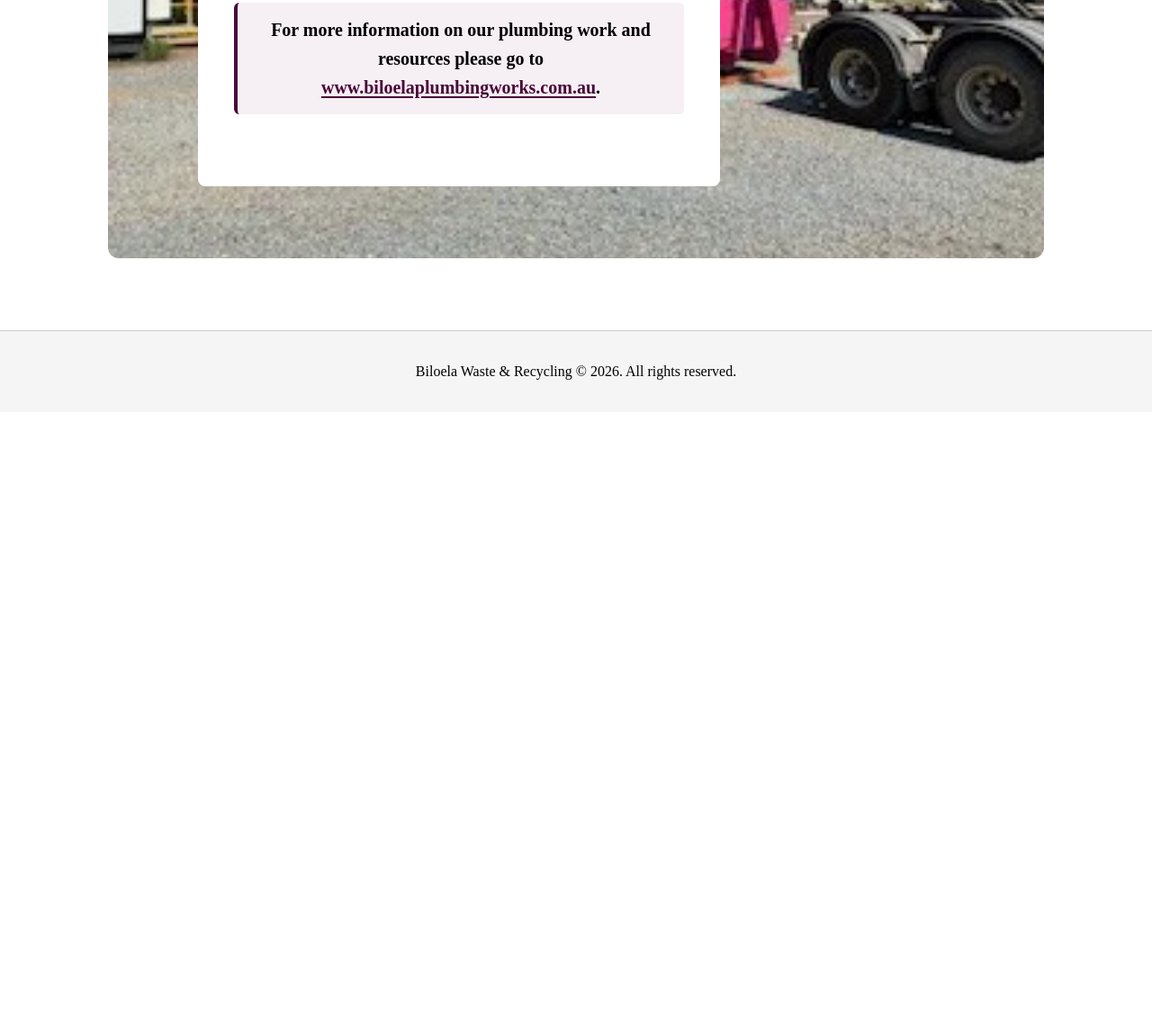
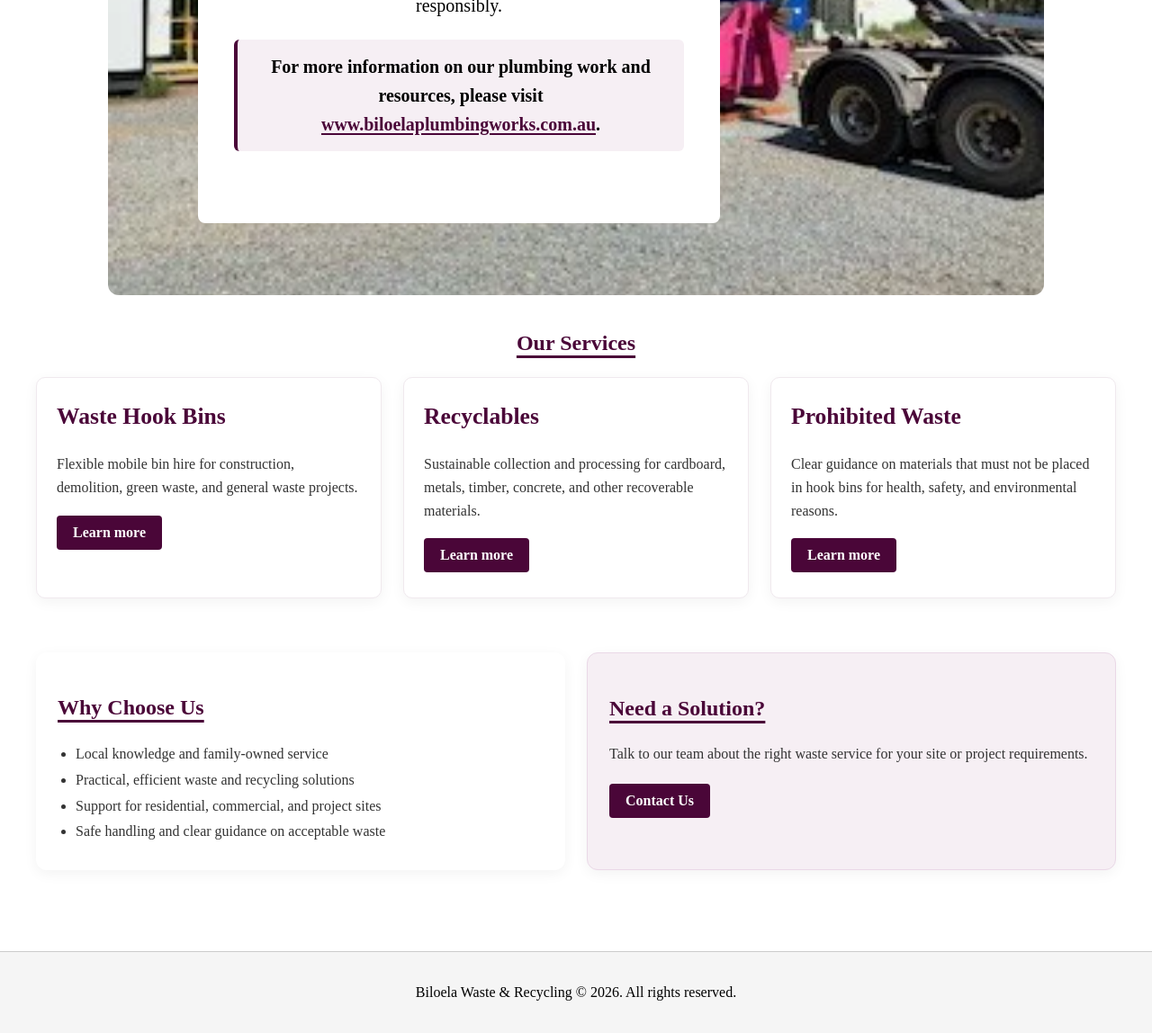
Before and after one commit to help-me202/bwrecycling, a website: page HTML/index.html in a window 1280 px wide. Shown: the part 935-2083 px from the top of the page at 90% size. Before the commit the page ends 1393 px from the top, so only its background shows below. Drawn offline with Linux system fonts and the light colour scheme; files that its build step writes are made by us from their sources; files whose address does not match are found by name; a web font is replaced by a local one.

Commit message:
fixed it

```diff
--- a/CSS/index.css
+++ b/CSS/index.css
@@ -113,3 +113,110 @@ body {
 .about-us-cta-link:hover {
   color: #2f0324;
 }
+
+.home-main {
+  width: min(1200px, calc(100% - 32px));
+  margin: 0 auto;
+}
+
+.services-section {
+  padding: 0 0 40px;
+  text-align: center;
+}
+
+.services-section h2,
+.feature-panel h2 {
+  color: #4a0638;
+  text-decoration: underline;
+  text-decoration-color: #4a0638;
+  text-decoration-thickness: 3px;
+  text-underline-offset: 6px;
+  margin-bottom: 24px;
+}
+
+.service-grid {
+  display: grid;
+  grid-template-columns: repeat(3, minmax(0, 1fr));
+  gap: 24px;
+  margin-top: 24px;
+}
+
+.service-card {
+  background: #ffffff;
+  border-radius: 10px;
+  box-shadow: 0 4px 15px rgba(0, 0, 0, 0.05);
+  padding: 28px 22px;
+  border: 1px solid #f0e9ee;
+  text-align: left;
+}
+
+.service-card h3 {
+  margin-top: 0;
+  color: #4a0638;
+  font-size: 1.6rem;
+}
+
+.service-card p {
+  color: #333333;
+  line-height: 1.6;
+  margin-bottom: 18px;
+}
+
+.service-card a,
+.cta-button {
+  display: inline-block;
+  background-color: #4a0638;
+  color: #ffffff;
+  text-decoration: none;
+  border-radius: 4px;
+  padding: 10px 18px;
+  font-weight: bold;
+}
+
+.service-card a:hover,
+.cta-button:hover {
+  background-color: #6b0951;
+}
+
+.features-section {
+  display: grid;
+  grid-template-columns: repeat(2, minmax(0, 1fr));
+  gap: 24px;
+  padding: 20px 0 50px;
+}
+
+.feature-panel {
+  background: #ffffff;
+  border-radius: 12px;
+  box-shadow: 0 4px 15px rgba(0, 0, 0, 0.05);
+  padding: 28px 24px;
+}
+
+.feature-panel ul {
+  margin: 0;
+  padding-left: 20px;
+  color: #333333;
+  line-height: 1.8;
+}
+
+.accent-panel {
+  background: #f6eff4;
+  border: 1px solid #ead8e7;
+}
+
+.accent-panel p {
+  color: #333333;
+  line-height: 1.6;
+  margin-bottom: 20px;
+}
+
+@media (max-width: 768px) {
+  .service-grid,
+  .features-section {
+    grid-template-columns: 1fr;
+  }
+
+  .about-us-text-block {
+    margin: 0 auto;
+  }
+}
--- a/HTML/index.html
+++ b/HTML/index.html
@@ -14,42 +14,44 @@
       href="https://fonts.googleapis.com/css2?family=Frank+Ruhl+Libre:wght@300;400;500;700;900&display=swap"
       rel="stylesheet"
     />
-    <link rel="stylesheet" type="text/css" href="./CSS/index.css" />
+    <link rel="stylesheet" type="text/css" href="/CSS/index.css" />
     <title>Home</title>
   </head>
   <body>
     <header class="top-banner">
       <div class="banner-left-img">
-        <img src="./Images/Logo.webp" alt="Biloela Plumbing Works Logo" />
+        <img src="/Images/Logo.webp" alt="Biloela Plumbing Works Logo" />
       </div>
       <div>
-        <a href="index.html" class="persistent-link"><span>Home</span></a
-        ><a href="waste hook bins.html" class="persistent-link"
+        <a href="/HTML/index.html" class="persistent-link"><span>Home</span></a
+        ><a href="/HTML/waste hook bins.html" class="persistent-link"
           ><span>Waste Hook Bins</span></a
-        ><a href="recyclable.html" class="persistent-link"
+        ><a href="/HTML/recyclable.html" class="persistent-link"
           ><span>Recyclables</span></a
-        ><a href="prohibited waste types.html" class="persistent-link"
+        ><a href="/HTML/prohibited waste types.html" class="persistent-link"
           ><span>Prohibited Waste Types</span></a
-        ><a href="contact us.html" class="persistent-link"
+        ><a href="/HTML/contact us.html" class="persistent-link"
           ><span>Contact Us</span></a
         >
       </div>
     </header>
     <div class="header-image-container">
-      <img src="./Images/truck.webp" alt="Biloela Waste & Recycling Truck" />
+      <img src="/Images/truck.webp" alt="Biloela Waste & Recycling Truck" />
       <h1>Biloela Waste & Recycling</h1>
     </div>
+    <main class="home-main">
       <section class="about-us-section">
         <div class="about-us-text-block">
           <h2>About Us</h2>
           <p>
-          Biloela Waste & Recycling, is a locally owned company dedicated to
+            Biloela Waste & Recycling is a locally owned business committed to
             providing sustainable waste management and recycling solutions. Our
-          mission is to provide effective waste management services to local
-          communities, focusing on recycling and minimizing landfill.
+            mission is to help local communities reduce landfill, recover useful
+            materials, and manage waste responsibly.
           </p>
           <p class="about-us-cta">
-          For more information on our plumbing work and resources please go to
+            For more information on our plumbing work and resources, please
+            visit
             <a
               class="about-us-cta-link"
               href="https://www.biloelaplumbingworks.com.au"
@@ -60,6 +62,55 @@
           </p>
         </div>
       </section>
+      <section class="services-section">
+        <h2>Our Services</h2>
+        <div class="service-grid">
+          <article class="service-card">
+            <h3>Waste Hook Bins</h3>
+            <p>
+              Flexible mobile bin hire for construction, demolition, green
+              waste, and general waste projects.
+            </p>
+            <a href="/HTML/waste hook bins.html">Learn more</a>
+          </article>
+          <article class="service-card">
+            <h3>Recyclables</h3>
+            <p>
+              Sustainable collection and processing for cardboard, metals,
+              timber, concrete, and other recoverable materials.
+            </p>
+            <a href="/HTML/recyclable.html">Learn more</a>
+          </article>
+          <article class="service-card">
+            <h3>Prohibited Waste</h3>
+            <p>
+              Clear guidance on materials that must not be placed in hook bins
+              for health, safety, and environmental reasons.
+            </p>
+            <a href="/HTML/prohibited waste types.html">Learn more</a>
+          </article>
+        </div>
+      </section>
+      <section class="features-section">
+        <div class="feature-panel">
+          <h2>Why Choose Us</h2>
+          <ul>
+            <li>Local knowledge and family-owned service</li>
+            <li>Practical, efficient waste and recycling solutions</li>
+            <li>Support for residential, commercial, and project sites</li>
+            <li>Safe handling and clear guidance on acceptable waste</li>
+          </ul>
+        </div>
+        <div class="feature-panel accent-panel">
+          <h2>Need a Solution?</h2>
+          <p>
+            Talk to our team about the right waste service for your site or
+            project requirements.
+          </p>
+          <a href="/HTML/contact us.html" class="cta-button">Contact Us</a>
+        </div>
+      </section>
+    </main>
     <footer
       style="
         text-align: center;
```
Also changed, not shown: HTML/contact us.html (+14 -11 lines), HTML/prohibited waste types.html (+17 -17 lines), HTML/recyclable.html (+14 -14 lines), HTML/waste hook bins.html (+12 -12 lines), server.js (+33 -7 lines), 1 other file. Lines whose indentation alone changed are shown as unchanged.
